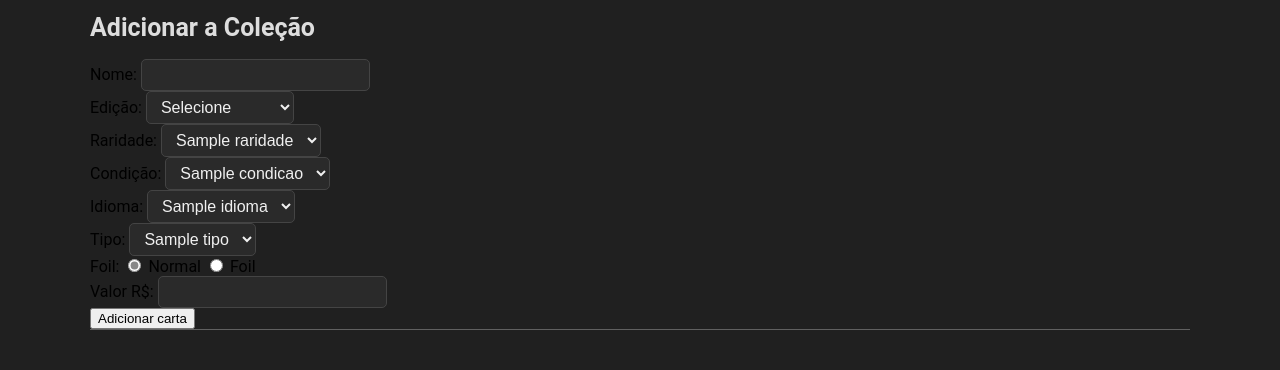
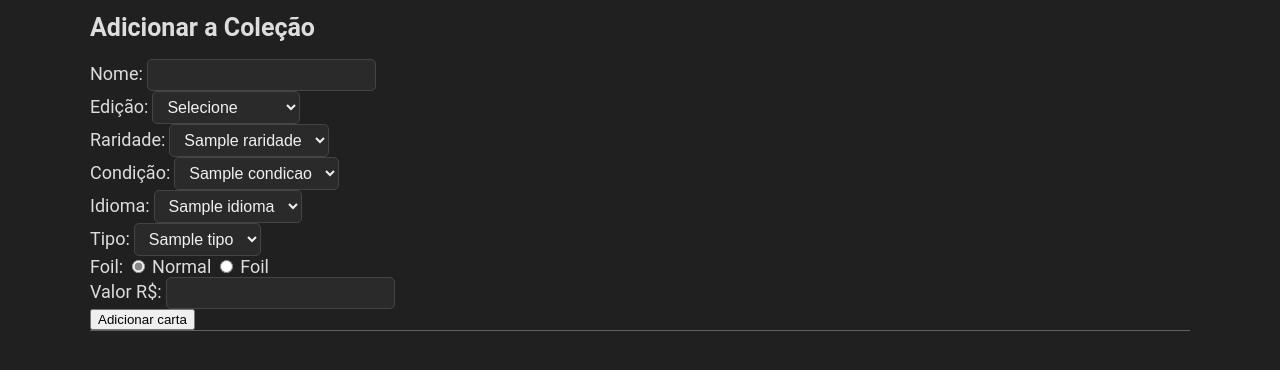
Before and after one commit to LucasConA/mtg_acervo, a PHP site: page / in a window 1280 px wide. Shown: the part 83-453 px from the top of the page. Run offline with PHP 8.4, Linux system fonts and the light colour scheme; tables that the repository leaves empty or names only in its code hold one stand-in row (values such as "Sample post").

Commit message:
correcao no estilo

```diff
--- a/_css/estilo.css
+++ b/_css/estilo.css
@@ -76,12 +76,9 @@
         font-size: 18px;
     }
 
-    label {
+    .campoTitulo {
     color: #dddddd;
-    font-size: 18px;
-    display: block; /* faz ficar acima do select */
-    margin-top: 10px;
-    }
+    font-size: 18px;}
 
 
 /* Formatação do menu */
--- a/index.php
+++ b/index.php
@@ -19,39 +19,39 @@
     </header>
     <h1>Adicionar a Coleção</h1>
     <form method="post" action="salvar_banco_dados.php">
-    Nome: <input type="text" name="nomeCarta" required><br>
+    <span class="campoTitulo">Nome:</span> <input type="text" name="nomeCarta" required><br>
 
-    <th>Edição:</th>
+    <span class="campoTitulo">Edição:</span>
     <select name="nomeEdicao">
         <option value="">Selecione</option>
         <?php include 'php/carregar_edicoes.php'; ?>
     </select><br>
 
-    Raridade:
+    <span class="campoTitulo">Raridade:</span>
     <select name="raridade" required>
         <?php include 'php/carregar_raridades.php'; ?>
     </select><br>
 
-    Condição:
+    <span class="campoTitulo">Condição:</span>
     <select name="condicao">
         <?php include 'php/carregar_condicoes.php'; ?>
     </select><br>
 
-    Idioma:
+    <span class="campoTitulo">Idioma:</span>
     <select name="idioma">
         <?php include 'php/carregar_idiomas.php'; ?>
     </select><br>
 
-    Tipo:
+    <span class="campoTitulo">Tipo:</span>
     <select name="tipo" required>
         <?php include 'php/carregar_tipos.php'; ?>
     </select><br>
 
-    Foil:
-    <input type="radio" name="foil" value="normal" checked> Normal
-    <input type="radio" name="foil" value="foil"> Foil<br>
+    <span class="campoTitulo">Foil:</span>
+    <input type="radio" name="foil" value="normal" checked> <span class="campoTitulo">Normal</span>
+    <input type="radio" name="foil" value="foil"> <span class="campoTitulo">Foil</span><br>
 
-    Valor R$: <input type="number" name="valorCarta" step="0.01" min="0"><br>
+    <span class="campoTitulo">Valor R$:</span> <input type="number" name="valorCarta" step="0.01" min="0"><br>
 
     <button type="submit">Adicionar carta</button>
 </form>
```
